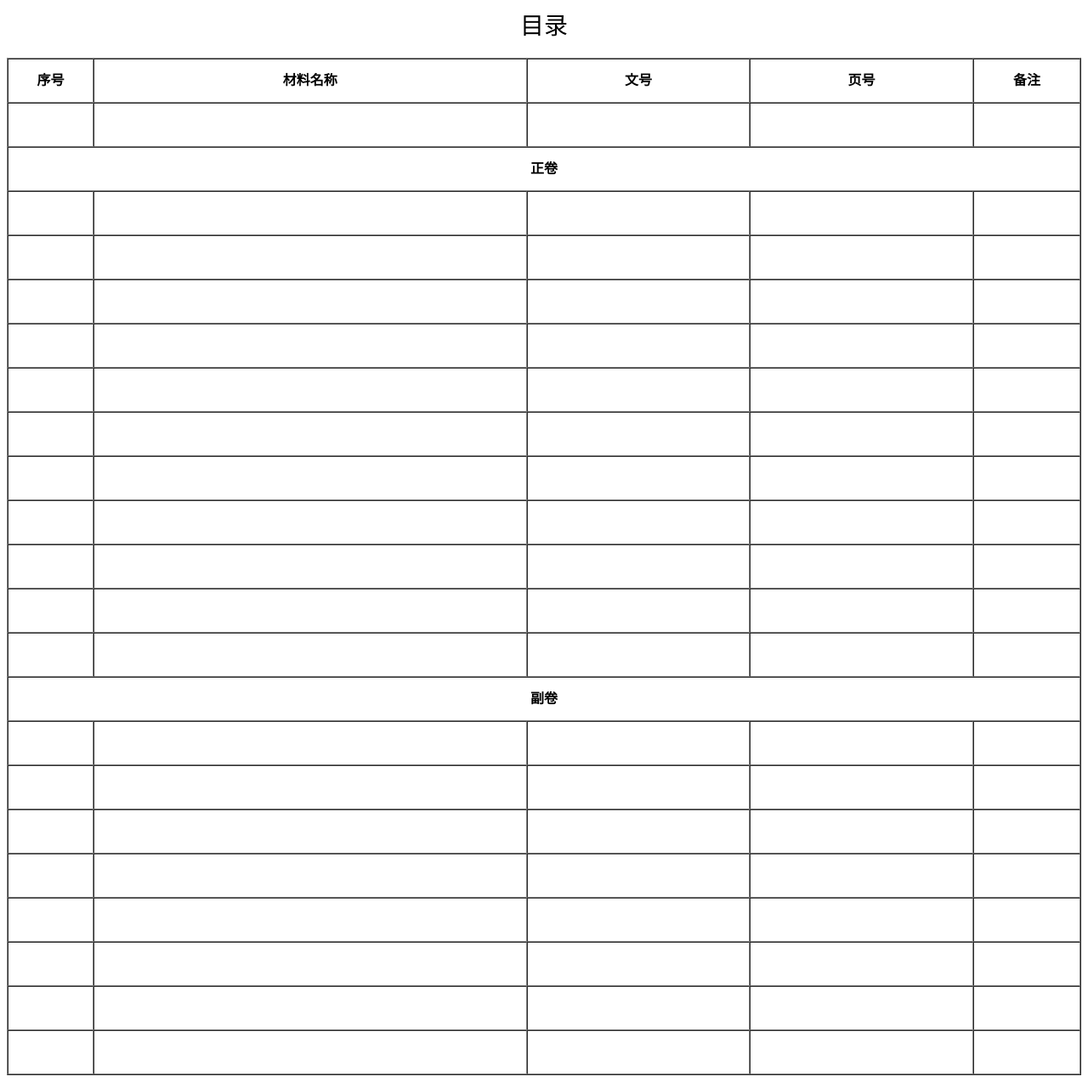
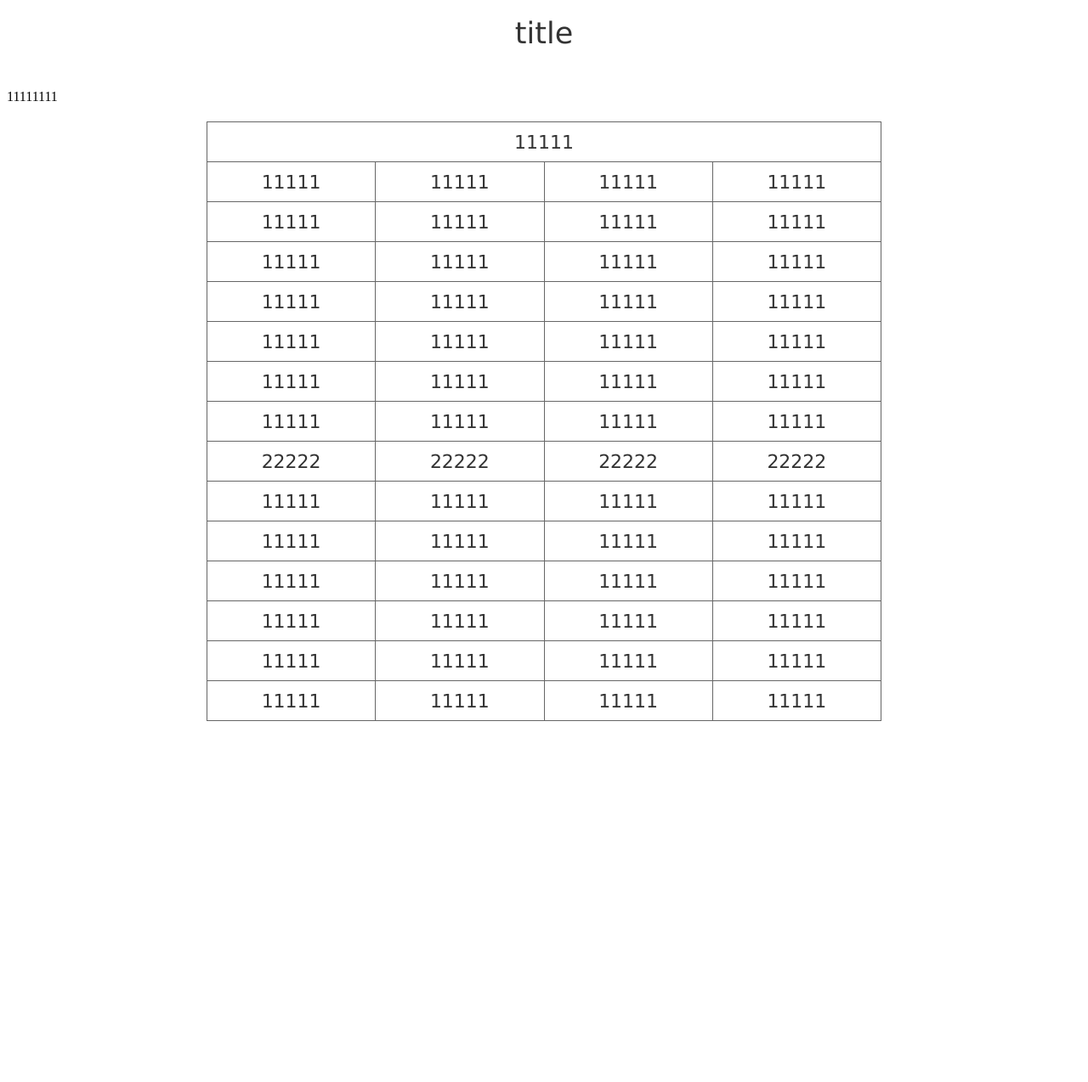
Before and after one commit to blackleexu/HtmlToPdf, a PHP site: page /html2pdf_template.html in a window 1280 px wide. Shown: the whole page at 85% size. After the commit the page ends 849 px from the top, so only its background shows below. Run offline with PHP 8.4, Linux system fonts and the light colour scheme.

Commit message:
table\pagebreak

```diff
--- a/html2pdf_template.html
+++ b/html2pdf_template.html
@@ -3,191 +3,144 @@
 <head>
     <meta charset="utf-8">
 </head>
-<body>
-<style>
-    @charset "gbk";
-    /* CSS Document */
-    .tabtop13 {
+<style type="text/css">
+    @charset "utf-8";
+    /*(发票缴款单尺寸固定A4纸大小：210mm 297mm,对应的像素：794px1123px*/
+    /*所以 1mm = 3.78px*/
+    .tab_content {
         margin-top: 20px;
     }
-    .tabtop13 td{
-        background-color:#ffffff;
-        height:50px;
-        line-height:150%;
+    .biaoti {
+        font-size: 35px;
     }
-    .font-center{ text-align:center}
-    .biaoti{
-        font-size: 28px;
+    table {
+        width: 794px;
+        max-width: 794px;
+        margin: 0 auto;
+        font-family: verdana, arial, sans-serif;
+        color: #333333;
+        border: 1px #666666;
+        border-collapse: collapse;
+        overflow: wrap;
     }
-    .titfont {
-        font-size: 16px;
-        font-weight: bold;
+    table.tab_content th, table.tab_content td {
+        padding: 8px;
+        border: 1px solid #666666;
+        background-color: #ffffff;
+        word-break: break-all;
+        word-wrap: break-word;
+        overflow-wrap: break-word;
+        white-space: normal;
+        height: 30px;
+        overflow: wrap;/*超过宽度自动换行，必须要加这个*/
+        font-size: 22px;
+        /*text-align: center;*/
     }
-    td{
-        height: 30px;
+    .font-center {
+        text-align: center;
     }
 </style>
-<table width="100%" border="0" cellspacing="0" cellpadding="0" align="center">
+<body>
+<table style="margin-bottom: 35px;">
+    <tbody>
     <tr>
-        <td align="center" class="biaoti" height="60">目录</td>
+        <td align="center" class="biaoti" height="60">title</td>
     </tr>
+    </tbody>
 </table>
+<div>11111111</div>
+<pagebreak><!--换页标记-->
 
-<table width="100%" border="1" cellspacing="0" cellpadding="0" bgcolor="#cccccc" class="tabtop13" align="center">
+<table class="tab_content">
+    <tbody>
     <tr>
-        <td nowrap="nowrap" width="8%" class="btbg font-center titfont">序号</td>
-        <td nowrap="nowrap" class="btbg font-center titfont">材料名称</td>
-        <td nowrap="nowrap" class="btbg font-center titfont">文号</td>
-        <td nowrap="nowrap" class="btbg font-center titfont">页号</td>
-        <td nowrap="nowrap" width="10%" class="btbg font-center titfont">备注</td>
+        <td colspan="4" class="font-center">11111</td>
     </tr>
     <tr>
-        <td nowrap="nowrap" class="btbg font-center titfont"></td>
-        <td nowrap="nowrap" class="btbg font-center titfont"></td>
-        <td nowrap="nowrap" class="btbg font-center titfont"></td>
-        <td nowrap="nowrap" class="btbg font-center titfont"></td>
-        <td nowrap="nowrap" class="btbg font-center titfont"></td>
+        <td colspan="1" class="font-center">11111</td>
+        <td colspan="1" class="font-center">11111</td>
+        <td colspan="1" class="font-center">11111</td>
+        <td colspan="1" class="font-center">11111</td>
     </tr>
     <tr>
-        <td nowrap="nowrap" colspan="5" class="btbg font-center titfont">正卷</td>
+        <td colspan="1" class="font-center">11111</td>
+        <td colspan="1" class="font-center">11111</td>
+        <td colspan="1" class="font-center">11111</td>
+        <td colspan="1" class="font-center">11111</td>
     </tr>
     <tr>
-        <td nowrap="nowrap" class="btbg font-center titfont"></td>
-        <td nowrap="nowrap" class="btbg font-center titfont"></td>
-        <td nowrap="nowrap" class="btbg font-center titfont"></td>
-        <td nowrap="nowrap" class="btbg font-center titfont"></td>
-        <td nowrap="nowrap" class="btbg font-center titfont"></td>
+        <td colspan="1" class="font-center">11111</td>
+        <td colspan="1" class="font-center">11111</td>
+        <td colspan="1" class="font-center">11111</td>
+        <td colspan="1" class="font-center">11111</td>
     </tr>
     <tr>
-        <td nowrap="nowrap" class="btbg font-center titfont"></td>
-        <td nowrap="nowrap" class="btbg font-center titfont"></td>
-        <td nowrap="nowrap" class="btbg font-center titfont"></td>
-        <td nowrap="nowrap" class="btbg font-center titfont"></td>
-        <td nowrap="nowrap" class="btbg font-center titfont"></td>
+        <td colspan="1" class="font-center">11111</td>
+        <td colspan="1" class="font-center">11111</td>
+        <td colspan="1" class="font-center">11111</td>
+        <td colspan="1" class="font-center">11111</td>
     </tr>
     <tr>
-        <td nowrap="nowrap" class="btbg font-center titfont"></td>
-        <td nowrap="nowrap" class="btbg font-center titfont"></td>
-        <td nowrap="nowrap" class="btbg font-center titfont"></td>
-        <td nowrap="nowrap" class="btbg font-center titfont"></td>
-        <td nowrap="nowrap" class="btbg font-center titfont"></td>
+        <td colspan="1" class="font-center">11111</td>
+        <td colspan="1" class="font-center">11111</td>
+        <td colspan="1" class="font-center">11111</td>
+        <td colspan="1" class="font-center">11111</td>
     </tr>
     <tr>
-        <td nowrap="nowrap" class="btbg font-center titfont"></td>
-        <td nowrap="nowrap" class="btbg font-center titfont"></td>
-        <td nowrap="nowrap" class="btbg font-center titfont"></td>
-        <td nowrap="nowrap" class="btbg font-center titfont"></td>
-        <td nowrap="nowrap" class="btbg font-center titfont"></td>
+        <td colspan="1" class="font-center">11111</td>
+        <td colspan="1" class="font-center">11111</td>
+        <td colspan="1" class="font-center">11111</td>
+        <td colspan="1" class="font-center">11111</td>
     </tr>
     <tr>
-        <td nowrap="nowrap" class="btbg font-center titfont"></td>
-        <td nowrap="nowrap" class="btbg font-center titfont"></td>
-        <td nowrap="nowrap" class="btbg font-center titfont"></td>
-        <td nowrap="nowrap" class="btbg font-center titfont"></td>
-        <td nowrap="nowrap" class="btbg font-center titfont"></td>
+        <td colspan="1" class="font-center">11111</td>
+        <td colspan="1" class="font-center">11111</td>
+        <td colspan="1" class="font-center">11111</td>
+        <td colspan="1" class="font-center">11111</td>
     </tr>
     <tr>
-        <td nowrap="nowrap" class="btbg font-center titfont"></td>
-        <td nowrap="nowrap" class="btbg font-center titfont"></td>
-        <td nowrap="nowrap" class="btbg font-center titfont"></td>
-        <td nowrap="nowrap" class="btbg font-center titfont"></td>
-        <td nowrap="nowrap" class="btbg font-center titfont"></td>
+        <td colspan="1" class="font-center">22222</td>
+        <td colspan="1" class="font-center">22222</td>
+        <td colspan="1" class="font-center">22222</td>
+        <td colspan="1" class="font-center">22222</td>
     </tr>
     <tr>
-        <td nowrap="nowrap" class="btbg font-center titfont"></td>
-        <td nowrap="nowrap" class="btbg font-center titfont"></td>
-        <td nowrap="nowrap" class="btbg font-center titfont"></td>
-        <td nowrap="nowrap" class="btbg font-center titfont"></td>
-        <td nowrap="nowrap" class="btbg font-center titfont"></td>
+        <td colspan="1" class="font-center">11111</td>
+        <td colspan="1" class="font-center">11111</td>
+        <td colspan="1" class="font-center">11111</td>
+        <td colspan="1" class="font-center">11111</td>
     </tr>
     <tr>
-        <td nowrap="nowrap" class="btbg font-center titfont"></td>
-        <td nowrap="nowrap" class="btbg font-center titfont"></td>
-        <td nowrap="nowrap" class="btbg font-center titfont"></td>
-        <td nowrap="nowrap" class="btbg font-center titfont"></td>
-        <td nowrap="nowrap" class="btbg font-center titfont"></td>
+        <td colspan="1" class="font-center">11111</td>
+        <td colspan="1" class="font-center">11111</td>
+        <td colspan="1" class="font-center">11111</td>
+        <td colspan="1" class="font-center">11111</td>
     </tr>
     <tr>
-        <td nowrap="nowrap" class="btbg font-center titfont"></td>
-        <td nowrap="nowrap" class="btbg font-center titfont"></td>
-        <td nowrap="nowrap" class="btbg font-center titfont"></td>
-        <td nowrap="nowrap" class="btbg font-center titfont"></td>
-        <td nowrap="nowrap" class="btbg font-center titfont"></td>
+        <td colspan="1" class="font-center">11111</td>
+        <td colspan="1" class="font-center">11111</td>
+        <td colspan="1" class="font-center">11111</td>
+        <td colspan="1" class="font-center">11111</td>
     </tr>
     <tr>
-        <td nowrap="nowrap" class="btbg font-center titfont"></td>
-        <td nowrap="nowrap" class="btbg font-center titfont"></td>
-        <td nowrap="nowrap" class="btbg font-center titfont"></td>
-        <td nowrap="nowrap" class="btbg font-center titfont"></td>
-        <td nowrap="nowrap" class="btbg font-center titfont"></td>
+        <td colspan="1" class="font-center">11111</td>
+        <td colspan="1" class="font-center">11111</td>
+        <td colspan="1" class="font-center">11111</td>
+        <td colspan="1" class="font-center">11111</td>
     </tr>
     <tr>
-        <td nowrap="nowrap" class="btbg font-center titfont"></td>
-        <td nowrap="nowrap" class="btbg font-center titfont"></td>
-        <td nowrap="nowrap" class="btbg font-center titfont"></td>
-        <td nowrap="nowrap" class="btbg font-center titfont"></td>
-        <td nowrap="nowrap" class="btbg font-center titfont"></td>
+        <td colspan="1" class="font-center">11111</td>
+        <td colspan="1" class="font-center">11111</td>
+        <td colspan="1" class="font-center">11111</td>
+        <td colspan="1" class="font-center">11111</td>
     </tr>
     <tr>
-        <td nowrap="nowrap" colspan="5" class="btbg font-center titfont">副卷</td>
+        <td colspan="1" class="font-center">11111</td>
+        <td colspan="1" class="font-center">11111</td>
+        <td colspan="1" class="font-center">11111</td>
+        <td colspan="1" class="font-center">11111</td>
     </tr>
-    <tr>
-        <td nowrap="nowrap" class="btbg font-center titfont"></td>
-        <td nowrap="nowrap" class="btbg font-center titfont"></td>
-        <td nowrap="nowrap" class="btbg font-center titfont"></td>
-        <td nowrap="nowrap" class="btbg font-center titfont"></td>
-        <td nowrap="nowrap" class="btbg font-center titfont"></td>
-    </tr>
-    <tr>
-        <td nowrap="nowrap" class="btbg font-center titfont"></td>
-        <td nowrap="nowrap" class="btbg font-center titfont"></td>
-        <td nowrap="nowrap" class="btbg font-center titfont"></td>
-        <td nowrap="nowrap" class="btbg font-center titfont"></td>
-        <td nowrap="nowrap" class="btbg font-center titfont"></td>
-    </tr>
-    <tr>
-        <td nowrap="nowrap" class="btbg font-center titfont"></td>
-        <td nowrap="nowrap" class="btbg font-center titfont"></td>
-        <td nowrap="nowrap" class="btbg font-center titfont"></td>
-        <td nowrap="nowrap" class="btbg font-center titfont"></td>
-        <td nowrap="nowrap" class="btbg font-center titfont"></td>
-    </tr>
-    <tr>
-        <td nowrap="nowrap" class="btbg font-center titfont"></td>
-        <td nowrap="nowrap" class="btbg font-center titfont"></td>
-        <td nowrap="nowrap" class="btbg font-center titfont"></td>
-        <td nowrap="nowrap" class="btbg font-center titfont"></td>
-        <td nowrap="nowrap" class="btbg font-center titfont"></td>
-    </tr>
-    <tr>
-        <td nowrap="nowrap" class="btbg font-center titfont"></td>
-        <td nowrap="nowrap" class="btbg font-center titfont"></td>
-        <td nowrap="nowrap" class="btbg font-center titfont"></td>
-        <td nowrap="nowrap" class="btbg font-center titfont"></td>
-        <td nowrap="nowrap" class="btbg font-center titfont"></td>
-    </tr>
-    <tr>
-        <td nowrap="nowrap" class="btbg font-center titfont"></td>
-        <td nowrap="nowrap" class="btbg font-center titfont"></td>
-        <td nowrap="nowrap" class="btbg font-center titfont"></td>
-        <td nowrap="nowrap" class="btbg font-center titfont"></td>
-        <td nowrap="nowrap" class="btbg font-center titfont"></td>
-    </tr>
-    <tr>
-        <td nowrap="nowrap" class="btbg font-center titfont"></td>
-        <td nowrap="nowrap" class="btbg font-center titfont"></td>
-        <td nowrap="nowrap" class="btbg font-center titfont"></td>
-        <td nowrap="nowrap" class="btbg font-center titfont"></td>
-        <td nowrap="nowrap" class="btbg font-center titfont"></td>
-    </tr>
-    <tr>
-        <td nowrap="nowrap" class="btbg font-center titfont"></td>
-        <td nowrap="nowrap" class="btbg font-center titfont"></td>
-        <td nowrap="nowrap" class="btbg font-center titfont"></td>
-        <td nowrap="nowrap" class="btbg font-center titfont"></td>
-        <td nowrap="nowrap" class="btbg font-center titfont"></td>
-    </tr>
-
+    </tbody>
 </table>
 </body>
 </html>
```
Also changed, not shown: index.php (+21 -4 lines), normal_table.html (deleted, +0 -25 lines), 2 other files.
